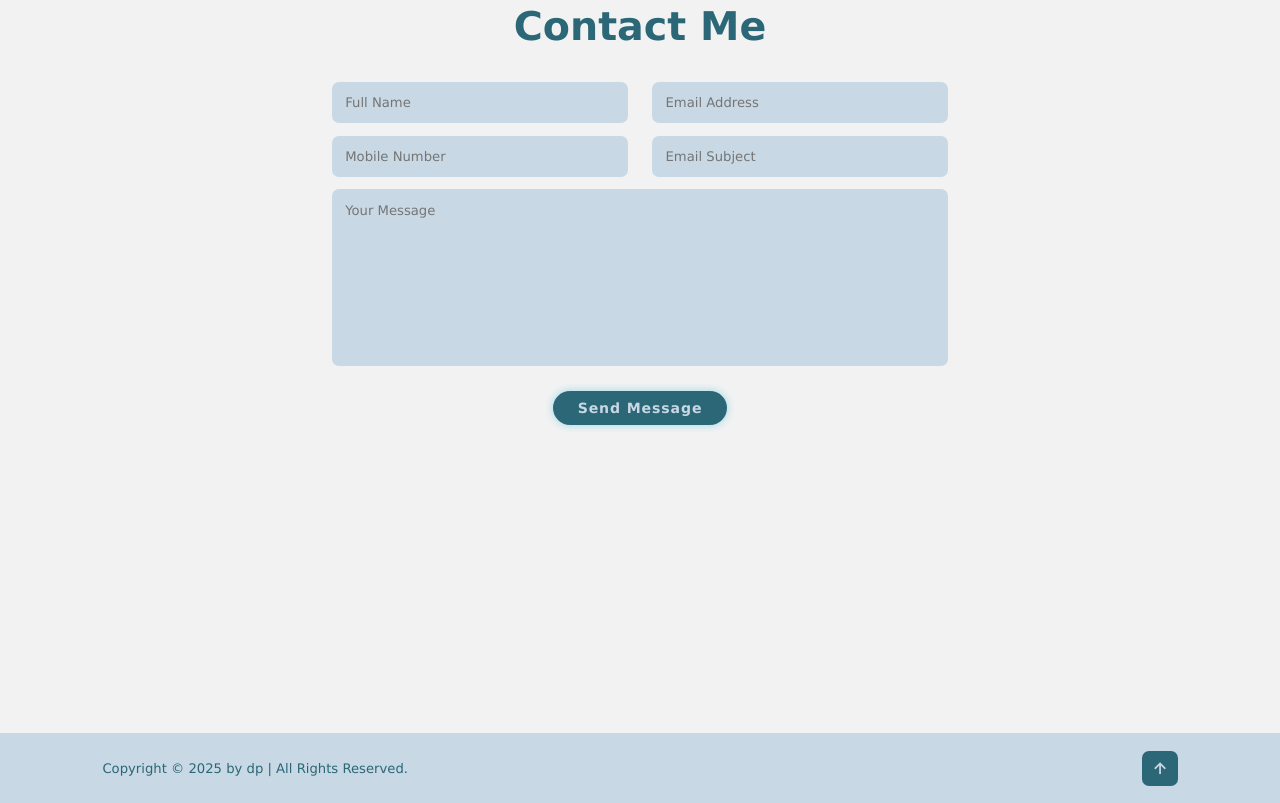
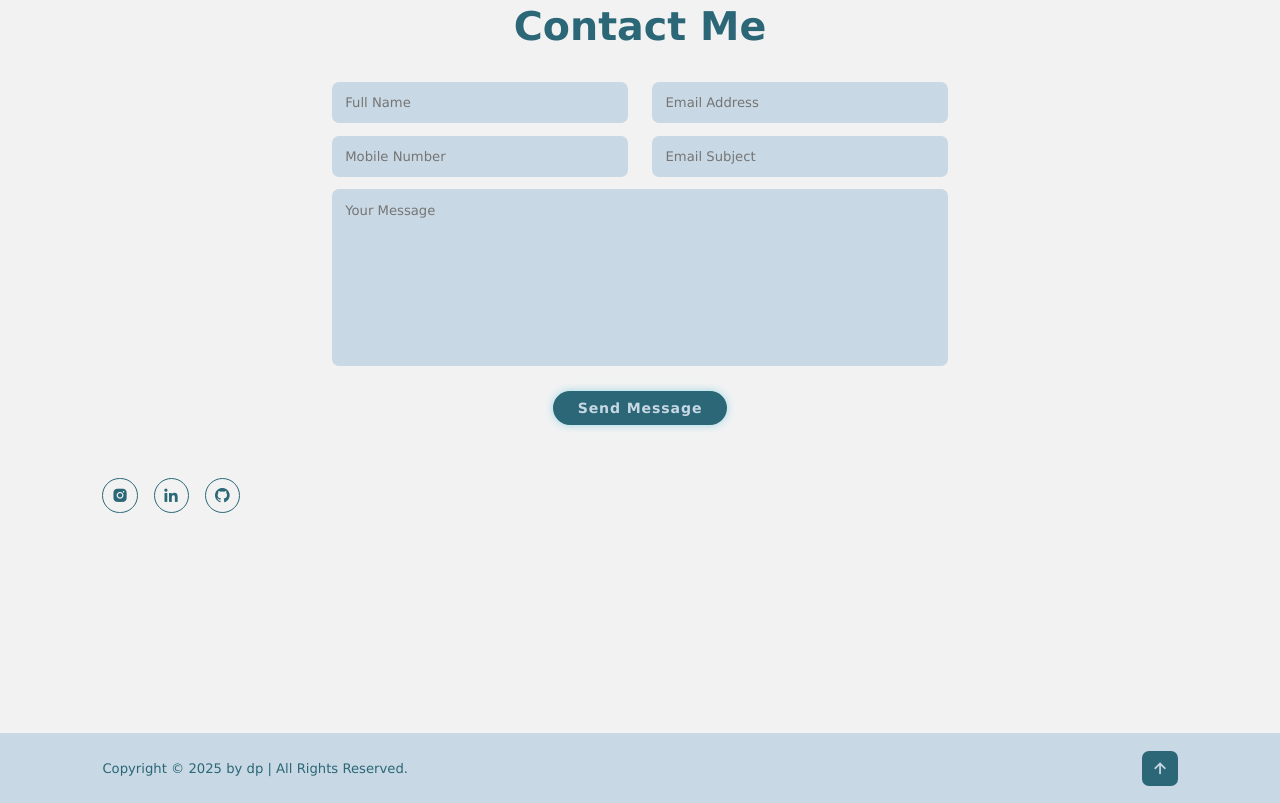
Before and after one commit to gangundidp/dp-portfolio, a plain HTML site: page index.html in a window 1280 px wide. Shown: the part 3267-4070 px from the top of the page. Drawn offline with nearby package versions, Linux system fonts and the light colour scheme.

Commit message:
Update index.html

```diff
--- a/index.html
+++ b/index.html
@@ -263,6 +263,13 @@ I’m passionate about backend development, cybersecurity, and continuous learni
             <textarea name="" id="" cols="30" rows="10" placeholder="Your Message"></textarea>
             <input type="submit" value="Send Message" class="btn">
         </form>
+
+         <div class="social-media">
+<!--                 <a href="#"><i class="bx bxl-facebook"></i></a> -->
+                <a href="https://www.instagram.com/_dp222/profilecard/?igsh=MWQxdTIybGpxYzBt"><i class="bx bxl-instagram-alt"></i></a>
+                <a href="www.linkedin.com/in/dp-gangundi"><i class="bx bxl-linkedin"></i></a>
+                <a href="https://github.com/gangundidp"><i class="bx bxl-github"></i></a>
+            </div>
      </section>
 
 
```
